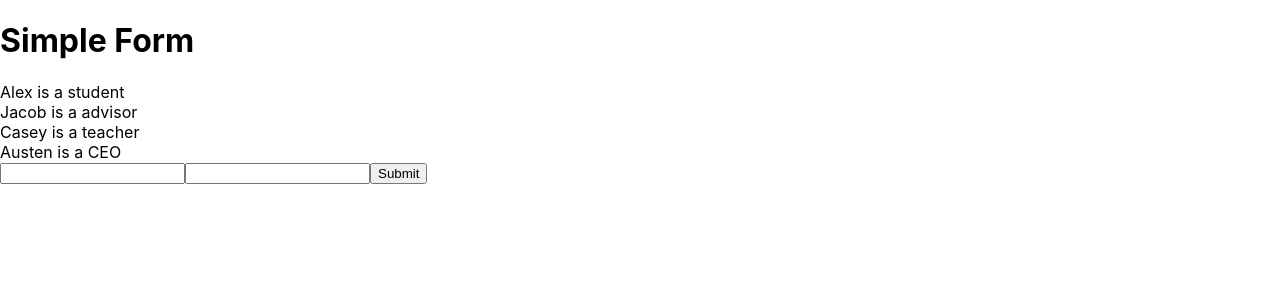
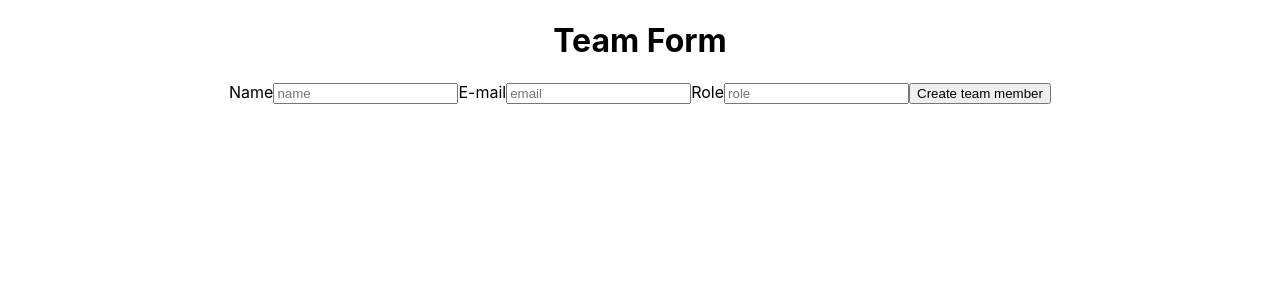
Before and after one commit to bloominstituteoftechnology/team-builder, a React (Create React App) app: page / in a window 1280 px wide. Shown: the top 300 px of the page. Built offline with nearby package versions, Linux system fonts and the light colour scheme.

Commit message:
basic form functioning

```diff
--- a/src/App.js
+++ b/src/App.js
@@ -1,6 +1,7 @@
-import logo from './logo.svg';
+
 import './App.css';
 import React, {useState} from 'react';
+import Form from './Form'
 
 const initialFormValues = {
   name: '',
@@ -9,25 +10,23 @@ const initialFormValues = {
 }
 
 function App() {
-
-  const [formValues, setFormValues] = useState(initialFormValues)
-
+  const [members, setMembers] = useState([])
+  const [formValues, setFormValues] = useState({initialFormValues})
+  const onSubmit = () => {
+    setMembers([formValues, ...members])
+  }
+  const onChange = (name, value) => {
+    setFormValues({...formValues, [name]: value})
+  }
   return (
     <div className="App">
-      <header className="App-header">
-        <img src={logo} className="App-logo" alt="logo" />
-        <p>
-          Edit <code>src/App.js</code> and save to reload.
-        </p>
-        <a
-          className="App-link"
-          href="https://reactjs.org"
-          target="_blank"
-          rel="noopener noreferrer"
-        >
-          Learn React
-        </a>
-      </header>
+      <h1>Team Form</h1>
+      <Form
+      values={formValues}
+      change={onChange}
+      submit={onSubmit}
+
+      />
     </div>
   );
 }
--- a/src/Form.js
+++ b/src/Form.js
@@ -1,13 +1,14 @@
 import React from 'react'
 
 export default function Form(props){
-    const {values, update, submit} = props
 
     const onChange = evt => {
-
+        const {name, value} = evt.target
+        props.onChange(name, value);
     }
     const onSubmit = evt => {
-
+        evt.preventDefault();
+        props.submit();
     }
 
 return (
@@ -16,7 +17,8 @@ return (
             <input
             name='name'
             type='text'
-            value={values.name}
+            placeholder='name'
+            value={props.values.name}
             onChange={onChange}
             />
         </label>
@@ -24,7 +26,8 @@ return (
             <input
             name='email'
             type='email'
-            value={values.email}
+            placeholder='email'
+            value={props.values.email}
             onChange={onChange}
             />
         </label>
@@ -32,10 +35,12 @@ return (
             <input
             name='role'
             type='text'
-            value={values.role}
+            placeholder='role'
+            value={props.values.role}
             onChange={onChange}
             />
         </label>
+        <input type='submit' value='Create team member'/>
     </form>
 )
 }
--- a/src/index.js
+++ b/src/index.js
@@ -61,8 +61,8 @@ const submit = evt => {
 
 ReactDOM.render(
   <React.StrictMode>
-    {/* <App /> */}
-    <SimpleForm />
+    <App />
+    {/* <SimpleForm /> */}
   </React.StrictMode>,
 
   document.getElementById('root')
```
